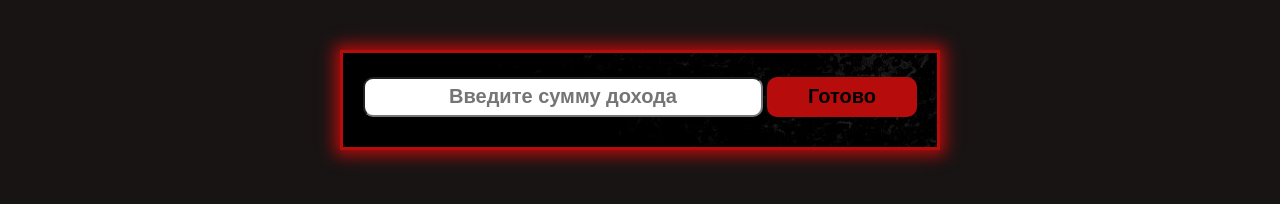
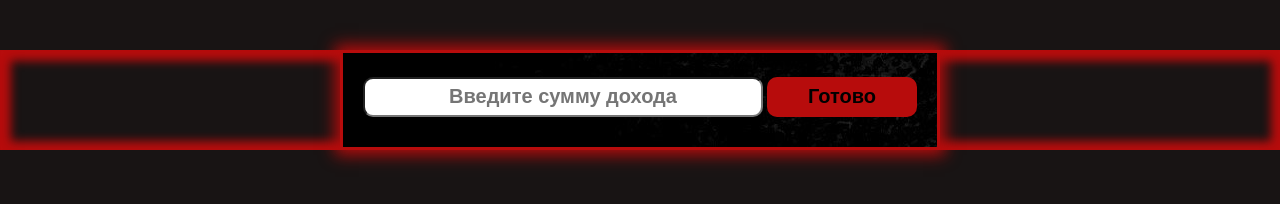
Before and after one commit to vladsatan/-, a plain HTML site: page index.html in a window 1280 px wide. Drawn offline with Linux system fonts and the light colour scheme.

Commit message:
Update style.css

```diff
--- a/style.css
+++ b/style.css
@@ -6,6 +6,7 @@
 
 body {
     background-color: rgb(24 20 20);
+    box-shadow: inset 1px 1px 10px 10px rgb(183, 12, 12);
 }
 
 .container {
```
